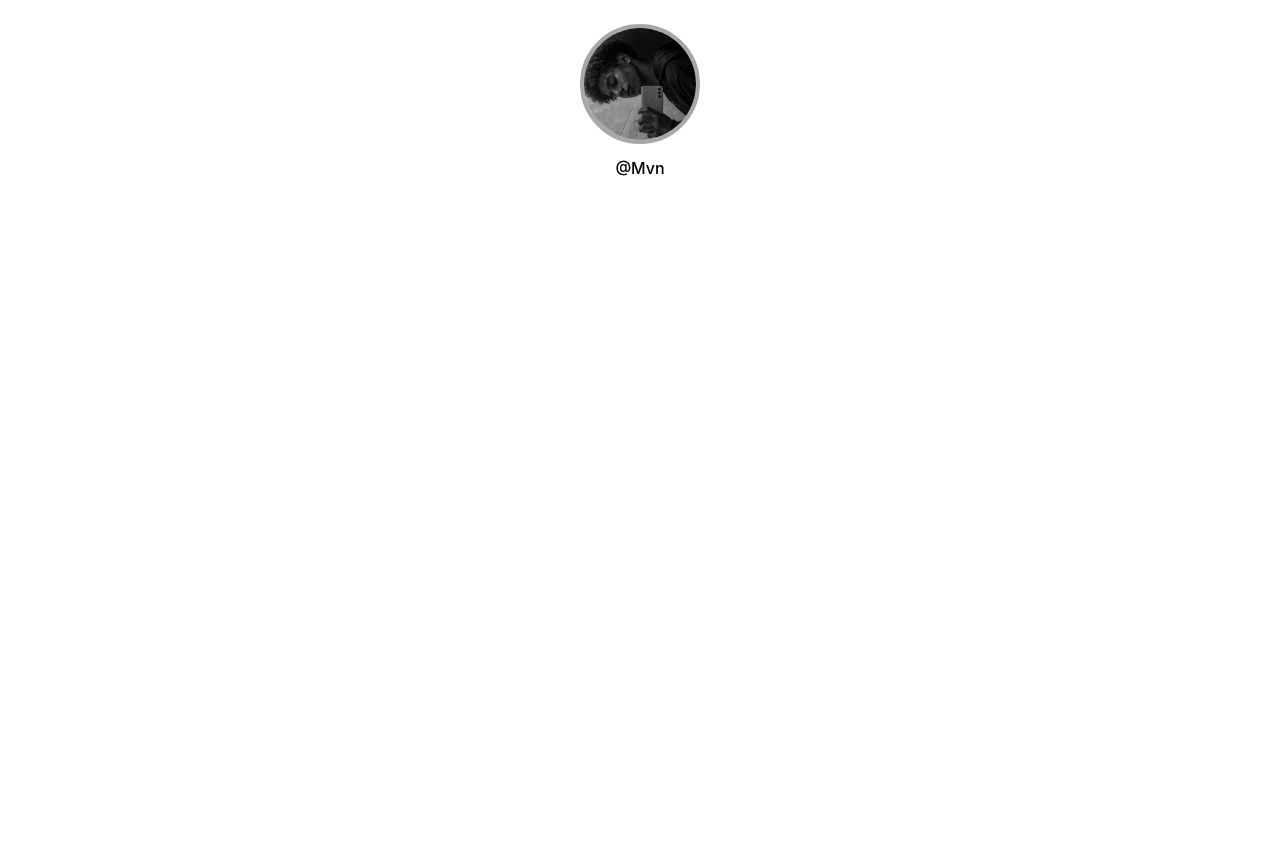
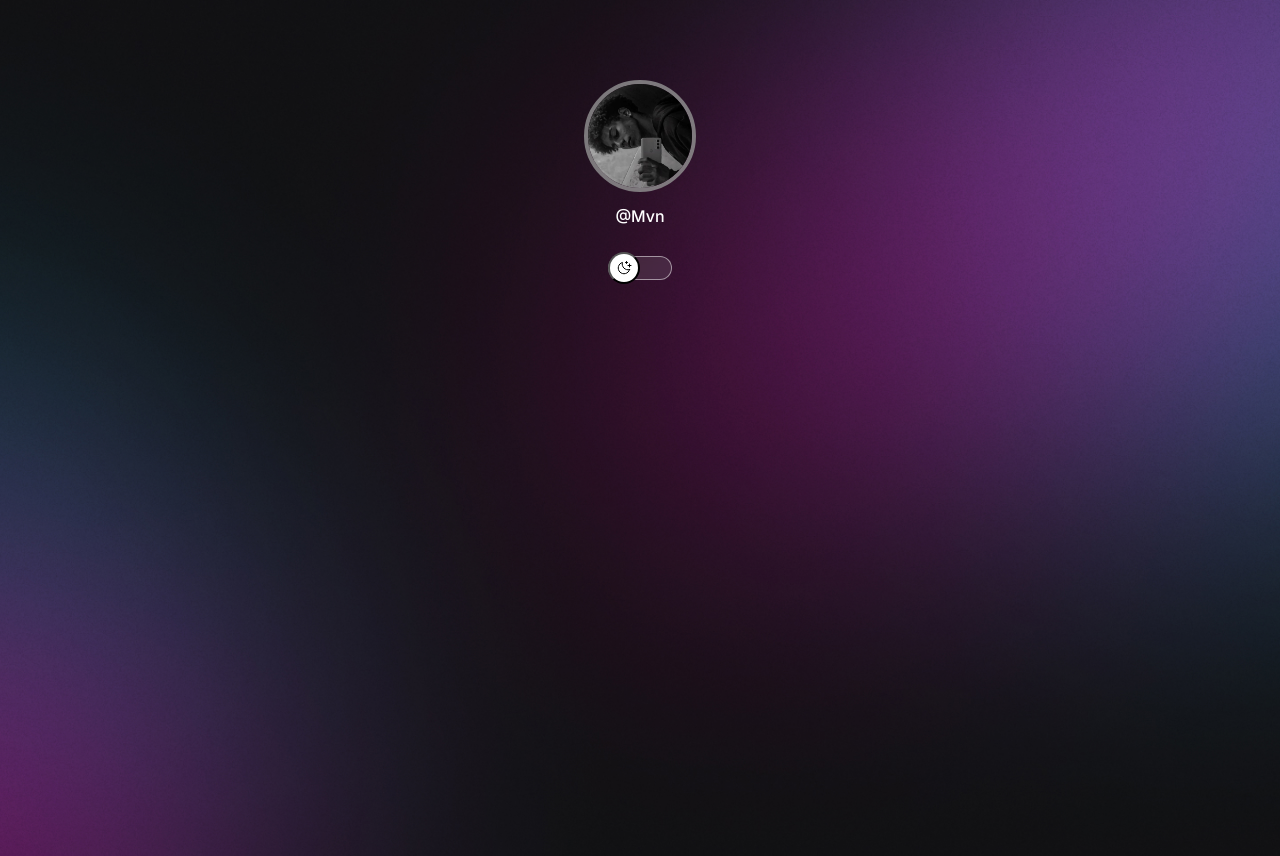
Before and after one commit to Marcusvn2006/devlinks-react, a React (Create React App) app: page / in a window 1280 px wide. Before the commit the page ends 800 px from the top, so only its background shows below. Built offline with nearby package versions, Linux system fonts and the light colour scheme.

Commit message:
switch butom ok

```diff
--- /dev/null
+++ b/src/components/switch/switch.jsx
@@ -0,0 +1,11 @@
+import styles from "./switch.module.css";
+
+const Switch = () => {
+  return (
+    <div id={styles.switch}>
+    <button></button>
+    <span></span>
+    </div>
+  );
+};
+export default Switch;
--- /dev/null
+++ b/src/components/switch/switch.module.css
@@ -0,0 +1,33 @@
+
+#switch {
+    position: relative;
+    width: 64px;
+    margin: 4px auto;
+  }
+  #switch button {
+    width: 32px;
+    height: 32px;
+    border-radius: 50%;
+    background: #fff var(--switch-bg-url) no-repeat center;
+    position: absolute;
+    z-index: 1;
+    top: 50%;
+    transform: translateY(-50%);
+    animation: slide-out 0.2;
+  }
+  #switch button:hover {
+    outline: 4px solid var(--highlight-color);
+  }
+  .light #switch button {
+    animation: slide-in 0.2s forwards;
+  }
+  #switch span {
+    display: block;
+    width: 64px;
+    height: 24px;
+    background: var(--surface-color);
+    border: 1px solid var(--stroke-color);
+    border-radius: 999px;
+    backdrop-filter: blur(4px);
+    -webkit-backdrop-filter: blur(4px);
+  }
--- a/src/pages/App.css
+++ b/src/pages/App.css
@@ -0,0 +1,41 @@
+@import url("https://fonts.googleapis.com/css2?family=Inter:wght@400;500&display=swap");
+
+* {
+  margin: 0;
+  padding: 0;
+  box-sizing: border-box;
+}
+
+:root {
+  --bg-url: url(../img/bg-desktop.jpg);
+  --text-color: #fff;
+  --stroke-color: rgba(255, 255, 255, 0.5);
+  --surface-color: rgba(255, 255, 255, 0.1);
+  --switch-bg-url: url(../img/MoonStars.svg);
+  --highlight-color: rgba(255, 255, 255, 0.2);
+  --superface-color-hover: rgba(255, 255, 255, 0.5);
+}
+.light {
+  --bg-url: url(../img/bg-desktop-light.jpg);
+  --text-color: #000;
+  --stroke-color: rgba(0, 0, 0, 0.5);
+  --surface-color: rgba(0, 0, 0, 0.1);
+  --switch-bg-url: url(../img/Sun.svg);
+  --highlight-color: rgba(0, 0, 0, 0.2);
+  --superface-color-hover: rgba(0, 0, 0, 0.5);
+}
+/* modificações do body */
+body * {
+  font-family: "Inter", sans-serif;
+  color: var(--text-color);
+}
+body {
+  background: var(--bg-url) no-repeat top center / cover;
+  height: 100vh;
+}
+#container {
+    width: 100%;
+    max-width: 558px;
+    margin: 56px auto 0px;
+    padding: 0 24px;
+  }
--- a/src/pages/App.jsx
+++ b/src/pages/App.jsx
@@ -1,5 +1,6 @@
 import { useState } from "react";
 import Profile from "../components/profile/profile";
+import Switch from "../components/switch/switch";
 
 import "./App.css";
 
@@ -11,10 +12,11 @@
   const imgSrc = isLightMode ? imgLightMode : imgDarkMode;
   const imgAlt = isLightMode ? "Imagem no modo Claro" : "Imagem no modo escuro";
   return (
-    <div>
+    <div id="container">
       <Profile imgSrc={imgSrc} imgAlt={imgAlt}>
         @Mvn
       </Profile>
+      <Switch></Switch>
     </div>
   );
 };
```
Also changed, not shown: src/components/links/links.jsx (added), src/components/links/links.module.css (added).
